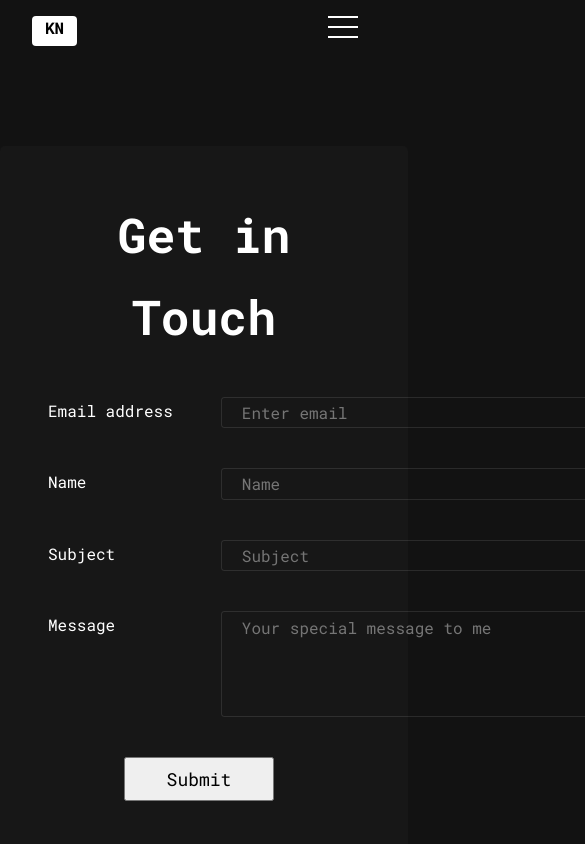
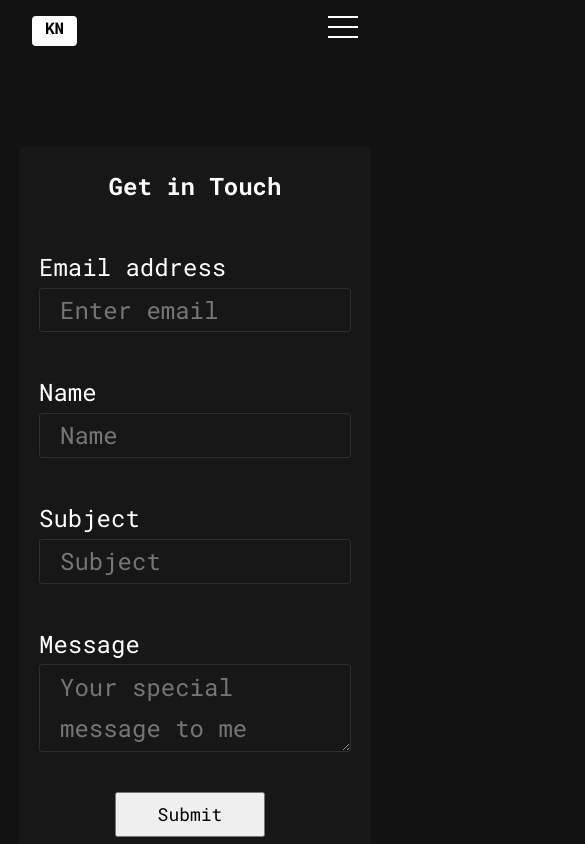
Before and after one commit to kervcode/kervintznoel.com, a React (Create React App) app: page /contact in a window 390 px wide. Shown: the top 844 px of the page, 585 px wide, since content can reach past the window. Built offline with nearby package versions, Linux system fonts and the light colour scheme.

Commit message:
able to send email from contact form

```diff
--- a/package.json
+++ b/package.json
@@ -8,6 +8,7 @@
     "@testing-library/jest-dom": "^5.11.9",
     "@testing-library/react": "^11.2.5",
     "@testing-library/user-event": "^12.6.3",
+    "axios": "^0.21.1",
     "emailjs-com": "^2.6.4",
     "react": "^17.0.1",
     "react-dom": "^17.0.1",
--- a/src/components/Contact.js
+++ b/src/components/Contact.js
@@ -1,6 +1,7 @@
 import React, { Component } from 'react';
 import * as emailjs from 'emailjs-com';
 import "./contact.styles.css";
+import axios from 'axios';
 import { Button, FormFeedback, Form, FormGroup, Label, Input } from 'reactstrap';
 
 
@@ -10,50 +11,78 @@ class Contact extends Component {
     email: '',
     subject: '',
     message: '',
+    disabled: false,
+    emailSent: null,
+    errors: [],
   }
-handleSubmit(e) {
-    e.preventDefault()
-    const { name, email, subject, message } = this.state
-    let templateParams = {
-      from_name: email,
-      to_name: '<YOUR_EMAIL_ID>',
-      subject: subject,
-      message_html: message,
-     }
-     emailjs.send(
-      'outlook',
-      'template_XXXXXXXX',
-       templateParams,
-      'user_XXXXXXXXXXXXXXXXXXXX'
-     )
-     this.resetForm()
- }
-resetForm() {
+
+  change = (event) => {
+    const name = event.target.name;
+    const value = event.target.value;
+
+    this.setState(() => {
+      return {
+        [name]: value
+      };
+    });
+
+    console.log(value)
+  }
+
+  handleSubmit = (e) => {
+    e.preventDefault();
+
     this.setState({
-      name: '',
-      email: '',
-      subject: '',
-      message: '',
+        disable: true
     })
+
+    axios.post('http://localhost:3003/api/contact', this.state)
+            .then(res => {
+                console.log(res.data)
+                if(res.data.success) {
+                    this.setState({
+                        disabled: false,
+                        emailSent: true
+                    });
+                } else {
+                    this.setState({
+                        disabled: false,
+                        emailSent: false
+                    });
+                }
+            })
+            .catch(err => {
+                console.log(err);
+
+                this.setState({
+                    disabled: false,
+                    emailSent: false
+                });
+            })
   }
-handleChange = (param, e) => {
-    this.setState({ [param]: e.target.value })
-  }
-render() {
+
+
+
+
+render(){
+
+  const { name, email, subject, message, errors} = this.state;
+
     return (
         <>
           <div className="contact-form">
             <h1 className="contact-heading">Get in Touch</h1>
-          <Form onSubmit={this.handleSubmit.bind(this)}>
+          <Form onSubmit={this.handleSubmit}>
             <FormGroup control_id="formBasicEmail">
               <Label className="text-muted">Email address</Label>
               <Input
                 type="email"
                 name="email"
-                value={this.state.email}
+                value={email}
                 className="text-primary"
-                onChange={this.handleChange.bind(this, 'email')}
+                onChange={this.change}
                 placeholder="Enter email"
+                errors={errors}
               />
             </FormGroup>
             <FormGroup control_id="formBasicName">
@@ -61,9 +90,9 @@ render() {
               <Input
                 type="text"
                 name="name"
-                value={this.state.name}
+                value={name}
                 className="text-primary input"
-                onChange={this.handleChange.bind(this, 'name')}
+                onChange={this.change}
                 placeholder="Name"
               />
             </FormGroup>
@@ -73,8 +102,8 @@ render() {
                 type="text"
                 name="subject"
                 className="text-primary"
-                value={this.state.subject}
-                onChange={this.handleChange.bind(this, 'subject')}
+                value={subject}
+                onChange={this.change}
                 placeholder="Subject"
               />
             </FormGroup>
@@ -84,12 +113,12 @@ render() {
                 type="textarea"
                 name="message"
                 className="text-primary"
-                value={this.state.message}
-                onChange={this.handleChange.bind(this, 'message')}
+                value={message}
+                onChange={this.change}
                 placeholder="Your special message to me"
               />
             </FormGroup>
-            <Button id="submit" variant="primary" type="submit">
+            <Button id="submit" variant="primary" type="submit" disabled={this.disabled}>
               Submit
             </Button>
           </Form>
--- a/src/components/contact.styles.css
+++ b/src/components/contact.styles.css
@@ -35,7 +35,7 @@ textarea {
   /* width: 00px; */
 }
 
-textarea {
+textarea:focus {
   height: 100px;
 }
 
@@ -48,8 +48,8 @@ textarea {
 
 #submit {
   width: 150px;
-  position: inherit;
-  right: 0px;
+  /* position: inherit;
+  right: 0px; */
   font-size: 18px;
   cursor: pointer;
   padding: 5px 10px;
@@ -62,3 +62,33 @@ textarea {
   color: #fff;
   transition: 0.6s;
 }
+
+@media only screen and (min-width: 280px) and (max-width: 812px) {
+  body {
+    max-width: 100vw;
+  }
+
+  .contact-heading {
+    font-size: 24px;
+  }
+  .contact-form {
+    padding: 20px;
+    font-size: 24px;
+  }
+
+  .form-group {
+    width: 100%;
+    display: flex;
+    flex-direction: column;
+  }
+
+  .form-control {
+    max-width: 100vw;
+  }
+
+  input {
+    display: flex;
+    max-width: 100%;
+    flex: 1;
+  }
+}
--- a/src/components/hero.style.css
+++ b/src/components/hero.style.css
@@ -101,12 +101,9 @@
   border-radius: 3px;
 }
 
-.MuiSvgIcon-root {
-}
-
 /* MEDIA QUERY */
 
-@media only screen and (min-device-width: 375px) and (-webkit-min-device-pixel-ratio: 2) and (orientation: portrait) {
+@media only screen and (min-width: 280px) and (max-width: 812px) {
   .my_title {
     font-size: 16px;
     padding: 0;
@@ -150,4 +147,13 @@
   .image img {
     width: 100%;
   }
+
+  .footer {
+    font-size: 14px;
+  }
+
+  .MuiSvgIcon-root {
+    padding: 5px;
+    margin: 15px;
+  }
 }
--- a/src/components/menu.styles.css
+++ b/src/components/menu.styles.css
@@ -33,7 +33,7 @@
   display: none;
 }
 
-@media only screen and (min-width: 350px) and (max-width: 600px) {
+@media only screen and (min-width: 280px) and (max-width: 768px) {
   body {
     max-width: 100vw;
   }
```
Also changed, not shown: 1 other file (tests, documents, lock files or other folders).
